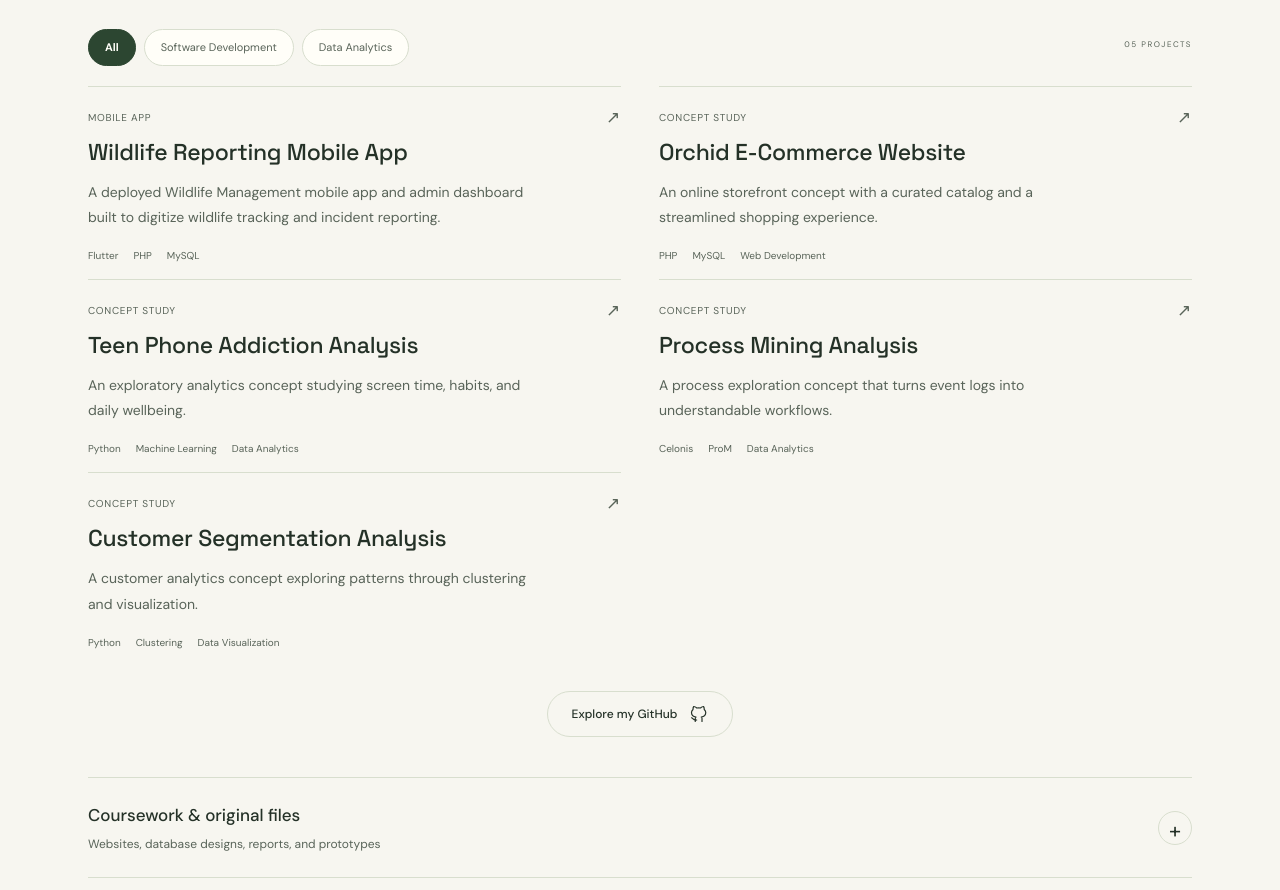
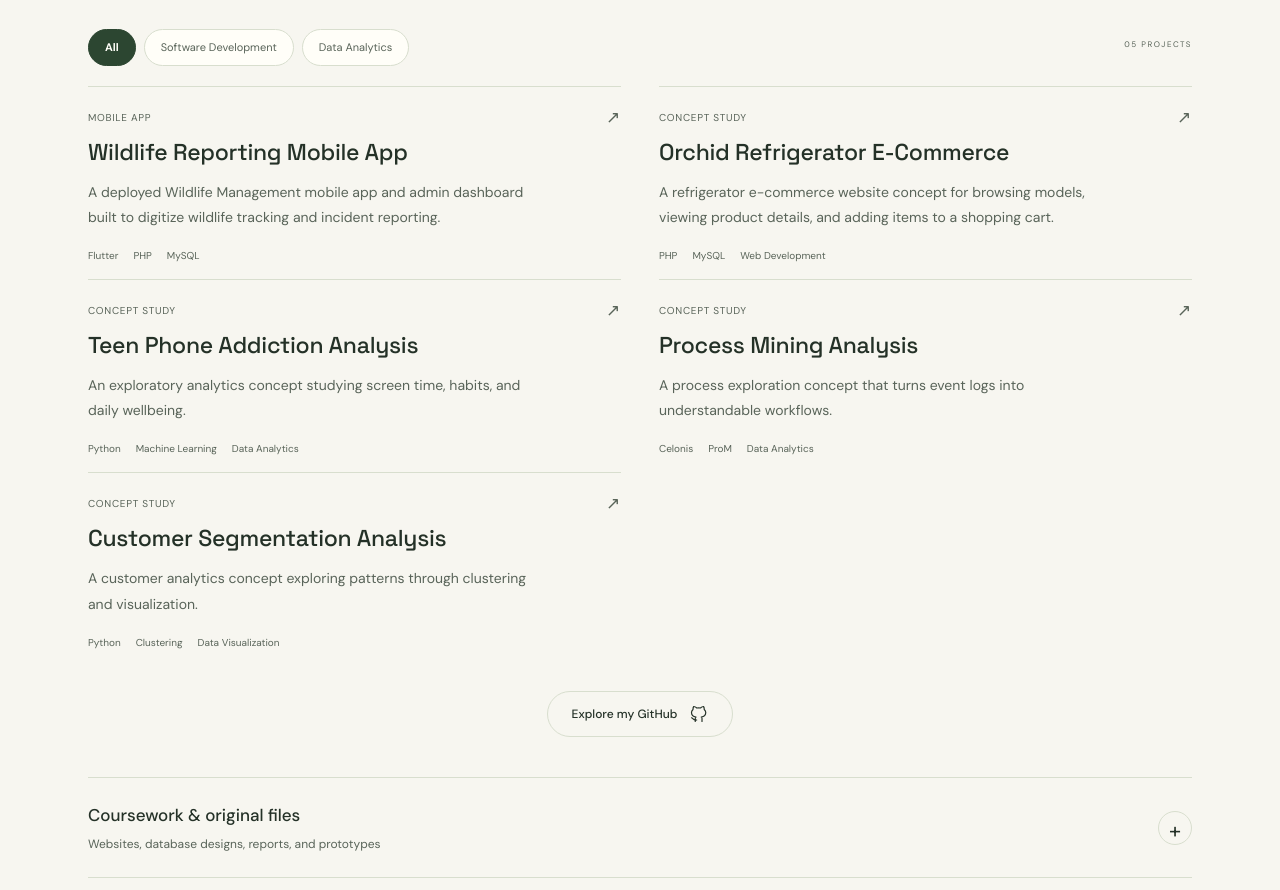
Before and after one commit to NazirSamaan/portfolio, a React (Create React App) app: page / in a window 1280 px wide. Shown: the part 1060-1950 px from the top of the page. Built offline with nearby package versions, Linux system fonts and the light colour scheme; no server answers; the database is empty; the HTML template or start-up script is replaced by a standard one.

Commit message:
Correct Orchid project to refrigerator e-commerce

```diff
--- a/src/portfolioData.js
+++ b/src/portfolioData.js
@@ -111,7 +111,7 @@ const starterSkills = [
 ];
 const starterProjects = [
   { title: 'Wildlife Reporting Mobile App', category: 'Mobile App', tags: ['Flutter', 'PHP', 'MySQL'], visual: 'wildlife', number: '01', description: 'A deployed Wildlife Management mobile app and admin dashboard built to digitize wildlife tracking and incident reporting.', features: ['Wildlife tracking and incident reporting', 'Mobile application and administrative dashboard', 'Updates informed by field officers’ feedback', 'Tested and reviewed system updates before deployment'] },
-  { title: 'Orchid E-Commerce Website', category: 'Web Development', tags: ['PHP', 'MySQL', 'Web Development'], visual: 'orchid', number: '02', description: 'An online storefront concept with a curated catalog and a streamlined shopping experience.', features: ['Product browsing and search', 'Cart and checkout interface', 'Product management dashboard'] },
+  { title: 'Orchid Refrigerator E-Commerce', category: 'Web Development', tags: ['PHP', 'MySQL', 'Web Development'], visual: 'orchid', number: '02', description: 'A refrigerator e-commerce website concept for browsing models, viewing product details, and adding items to a shopping cart.', features: ['Refrigerator catalog and search', 'Product details for each refrigerator model', 'Cart and checkout interface', 'Product management dashboard'] },
   { title: 'Teen Phone Addiction Analysis', category: 'Data Analytics', tags: ['Python', 'Machine Learning', 'Data Analytics'], visual: 'dashboard', number: '03', description: 'An exploratory analytics concept studying screen time, habits, and daily wellbeing.', features: ['Interactive data exploration', 'Screen-time trend visualization', 'Insights presented in a clear dashboard'] },
   { title: 'Process Mining Analysis', category: 'Data Analytics', tags: ['Celonis', 'ProM', 'Data Analytics'], visual: 'process', number: '04', description: 'A process exploration concept that turns event logs into understandable workflows.', features: ['Process mapping', 'Workflow performance insights', 'Bottleneck identification'] },
   { title: 'Customer Segmentation Analysis', category: 'Machine Learning', tags: ['Python', 'Clustering', 'Data Visualization'], visual: 'scatter', number: '05', description: 'A customer analytics concept exploring patterns through clustering and visualization.', features: ['Customer grouping', 'Cluster visualization', 'Segment-level insights'] },
--- a/src/portfolioValidation.js
+++ b/src/portfolioValidation.js
@@ -61,6 +61,14 @@ export function normalizeContent(input) {
         item[key] = type === 'list' ? (Array.isArray(raw[key]) ? raw[key].filter(v => typeof v === 'string').slice(0,50) : []) : type === 'checkbox' ? raw[key] === true : typeof raw[key] === 'string' ? raw[key].slice(0,10000) : type === 'color' ? '#2dd1f4' : '';
       }
       if (section === 'projects') {
+        // Refresh the original storefront copy in previously saved portfolios too.
+        if (item.title === 'Orchid E-Commerce Website') {
+          item.title = 'Orchid Refrigerator E-Commerce';
+          if (item.description === 'An online storefront concept with a curated catalog and a streamlined shopping experience.') {
+            item.description = 'A refrigerator e-commerce website concept for browsing models, viewing product details, and adding items to a shopping cart.';
+          }
+          item.features = item.features.map(feature => feature === 'Product browsing and search' ? 'Refrigerator catalog and search' : feature);
+        }
         item.visual = ['wildlife','orchid','dashboard','inventory','process','scatter'].includes(raw.visual) ? raw.visual : 'dashboard';
         item.number = String(index+1).padStart(2,'0');
       }
```
Also changed, not shown: public/images/projects/orchid.svg, 1 other file (tests, documents, lock files or other folders).
